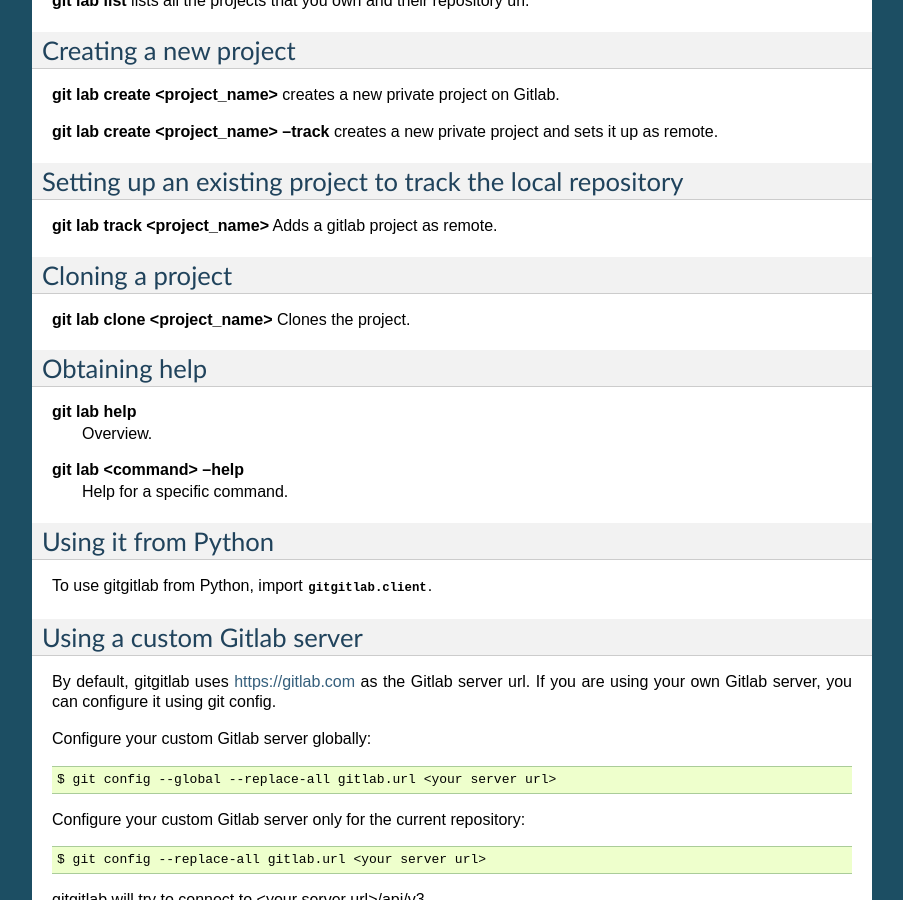
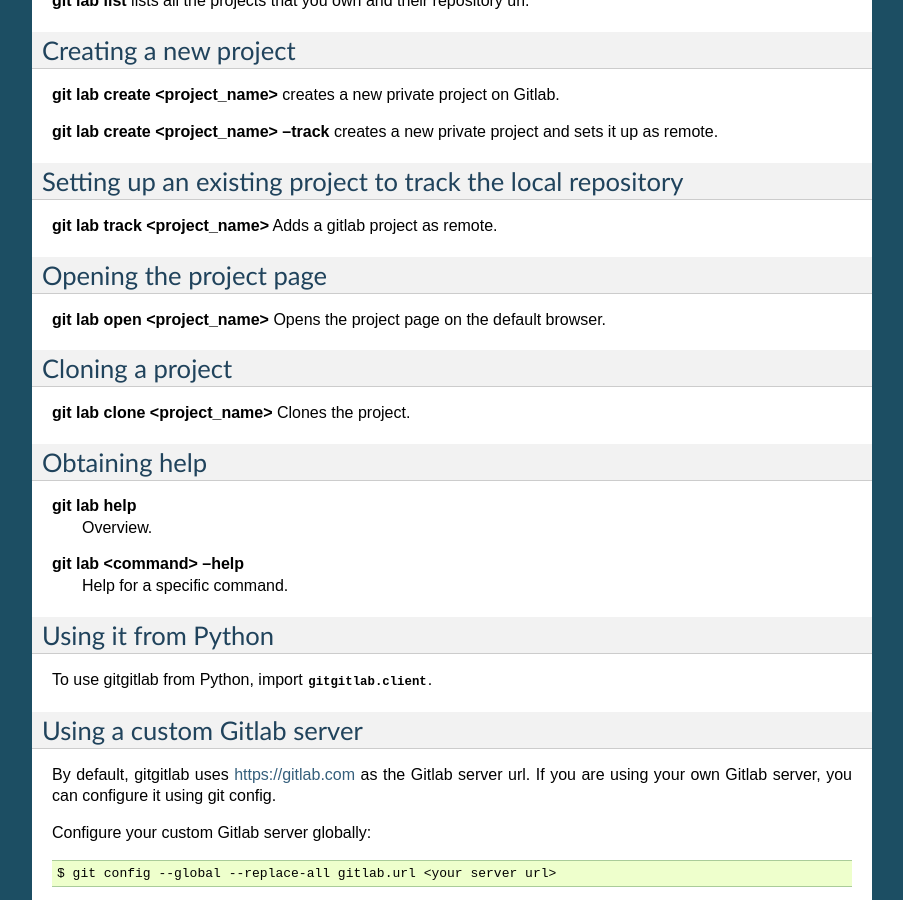
Before and after one commit to grimborg/gitgitlab, a Sphinx documentation site: the page built from doc/index.rst, in a window 1280 px wide and 900 px high, scrolled down 987 px. Shown: the whole window, without its empty margins (198-1101 px from the left). Built offline with Sphinx 7.4.7, drawn with Linux system fonts in a browser that asks for light colours; some of the changed text lies outside the part shown.

Commit message:
better docs

```diff
--- a/README.rst
+++ b/README.rst
@@ -61,6 +61,11 @@
 
 **git lab track <project_name>** Adds a gitlab project as remote.
 
+Opening the project page
+------------------------
+
+**git lab open <project_name>** Opens the project page on the default browser.
+
 Cloning a project
 -----------------
 
--- a/doc/index.rst
+++ b/doc/index.rst
@@ -61,6 +61,11 @@
 
 **git lab track <project_name>** Adds a gitlab project as remote.
 
+Opening the project page
+------------------------
+
+**git lab open <project_name>** Opens the project page on the default browser.
+
 Cloning a project
 -----------------
 
```
